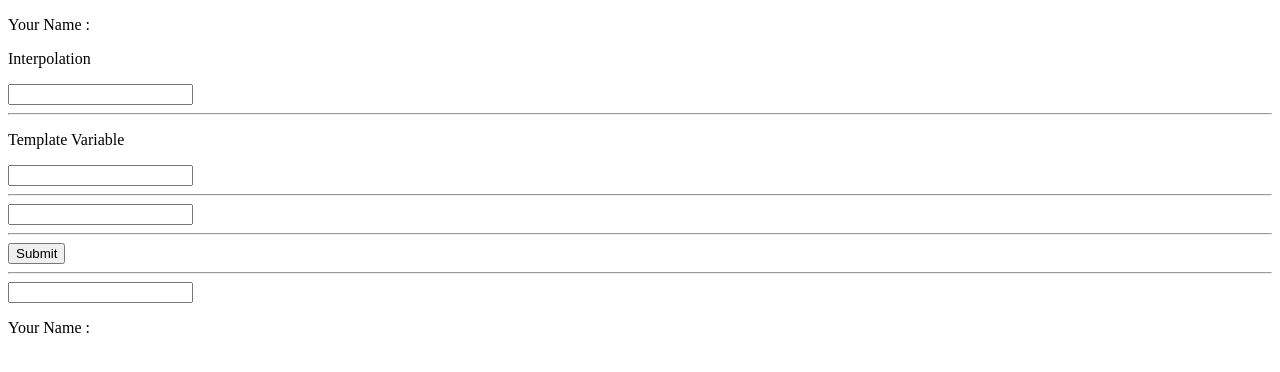
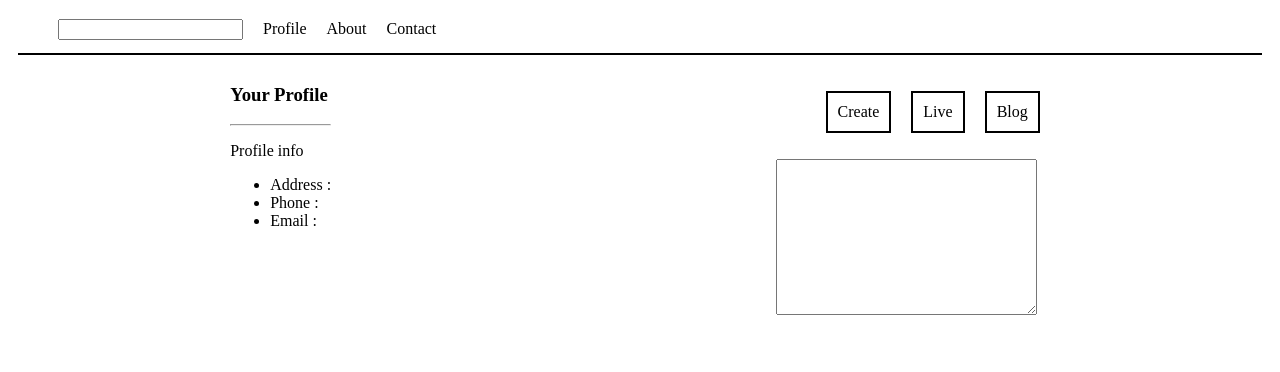
Before and after one commit to rohansolse/AngulerTrial, an Angular app: page / in a window 1280 px wide. Shown: the top 372 px of the page. Built offline with nearby package versions, Linux system fonts and the light colour scheme.

Commit message:
component done

```diff
--- a/src/app/app.component.html
+++ b/src/app/app.component.html
@@ -6,4 +6,6 @@
 <!-- <app-ng-switch></app-ng-switch> -->
 <!-- <app-ng-switch-adv></app-ng-switch-adv> -->
 <!-- <app-pipes-tem-plate-expression></app-pipes-tem-plate-expression> -->
-<app-template-variable></app-template-variable>
+<!-- <app-template-variable></app-template-variable> -->
+<app-header></app-header>
+<app-profile></app-profile>
--- a/src/app/app.module.ts
+++ b/src/app/app.module.ts
@@ -11,6 +11,8 @@ import { NgSwitchComponent } from './ng-switch/ng-switch.component';
 import { NgSwitchAdvComponent } from './ng-switch-adv/ng-switch-adv.component';
 import { PipesTemPlateExpressionComponent } from './pipes-tem-plate-expression/pipes-tem-plate-expression.component';
 import { TemplateVariableComponent } from './template-variable/template-variable.component';
+import { HeaderComponent } from './header/header.component';
+import { ProfileComponent } from './profile/profile.component';
 
 @NgModule({
   declarations: [
@@ -23,7 +25,9 @@ import { TemplateVariableComponent } from './template-variable/template-variable
     NgSwitchComponent,
     NgSwitchAdvComponent,
     PipesTemPlateExpressionComponent,
-    TemplateVariableComponent
+    TemplateVariableComponent,
+    HeaderComponent,
+    ProfileComponent
   ],
   imports: [
     BrowserModule
--- /dev/null
+++ b/src/app/header/header.component.css
@@ -0,0 +1,16 @@
+ul{
+    border-bottom: 2px solid black;
+    margin: 10px;
+}
+
+li{
+    display: inline-block;
+    margin: 5px;
+    padding: 5px;
+    cursor: pointer;
+    margin-bottom: 10px;
+}
+
+input{
+    margin-right: 10px;
+}
--- /dev/null
+++ b/src/app/header/header.component.html
@@ -0,0 +1,9 @@
+<!-- <p>header works!</p> -->
+<nav>
+    <ul>
+        <input type="text">
+        <li>Profile</li>
+        <li>About</li>
+        <li>Contact</li>
+    </ul>
+</nav>
--- /dev/null
+++ b/src/app/header/header.component.ts
@@ -0,0 +1,15 @@
+import { Component, OnInit } from '@angular/core';
+
+@Component({
+  selector: 'app-header',
+  templateUrl: './header.component.html',
+  styleUrls: ['./header.component.css']
+})
+export class HeaderComponent implements OnInit {
+
+  constructor() { }
+
+  ngOnInit() {
+  }
+
+}
--- /dev/null
+++ b/src/app/profile/profile.component.css
@@ -0,0 +1,11 @@
+section{
+    display: flex;
+    justify-content: space-around;
+}
+
+.post li{
+    display: inline-block;
+    padding: 10px;
+    margin: 10px;
+    border: 2px solid black;
+}
--- /dev/null
+++ b/src/app/profile/profile.component.html
@@ -0,0 +1,21 @@
+<!-- <p>profile works!</p> -->
+<section>
+    <div>
+        <h3>Your Profile</h3>
+        <hr>
+        <p>Profile info</p>
+        <ul>
+            <li>Address : </li>
+            <li>Phone : </li>
+            <li>Email : </li>
+        </ul>
+    </div>
+    <div class="post">
+        <ul>
+            <li>Create</li>
+            <li>Live</li>
+            <li>Blog</li>
+        </ul>
+        <textarea name="" id="" cols="30" rows="10"></textarea>
+    </div>
+</section>
--- /dev/null
+++ b/src/app/profile/profile.component.ts
@@ -0,0 +1,15 @@
+import { Component, OnInit } from '@angular/core';
+
+@Component({
+  selector: 'app-profile',
+  templateUrl: './profile.component.html',
+  styleUrls: ['./profile.component.css']
+})
+export class ProfileComponent implements OnInit {
+
+  constructor() { }
+
+  ngOnInit() {
+  }
+
+}
```
